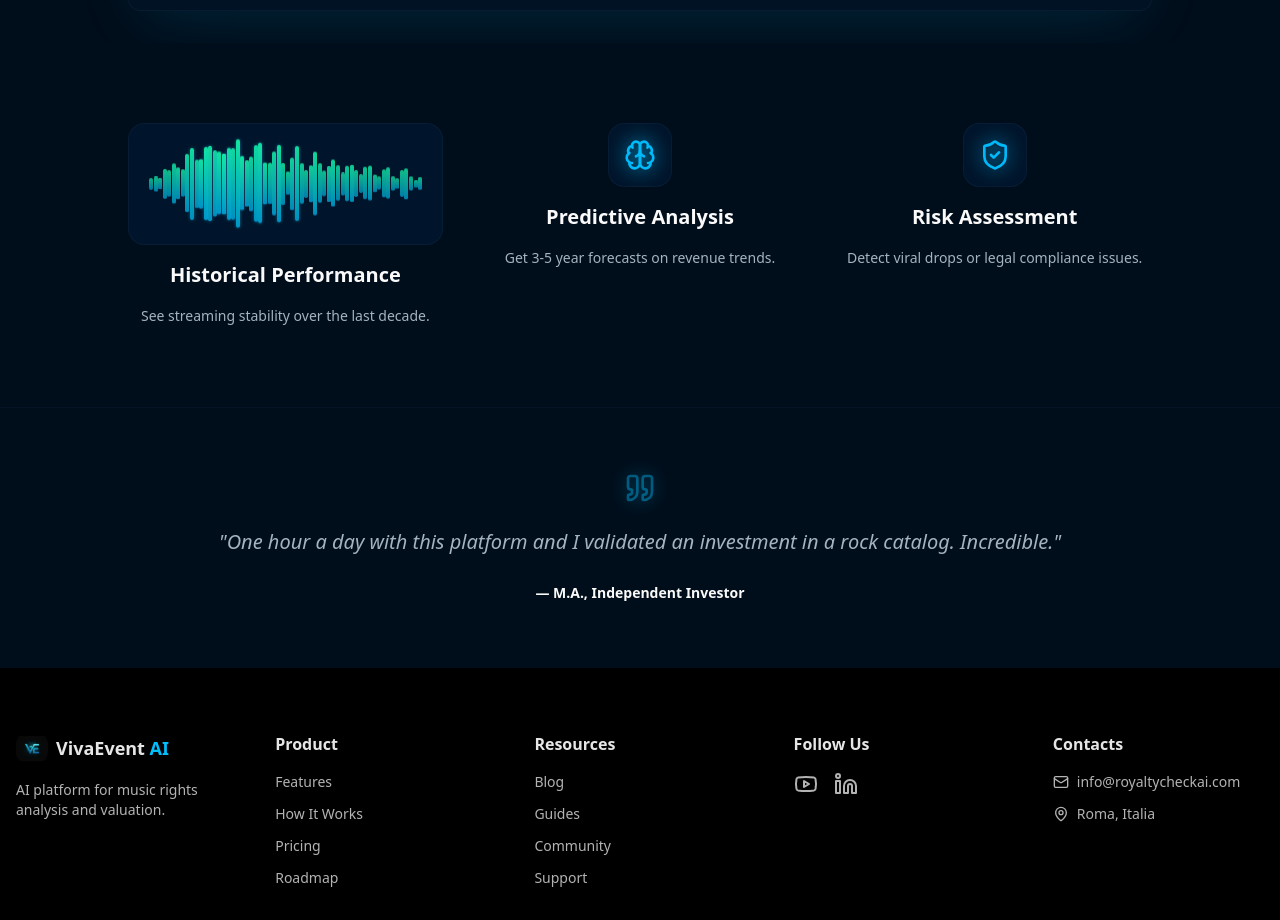
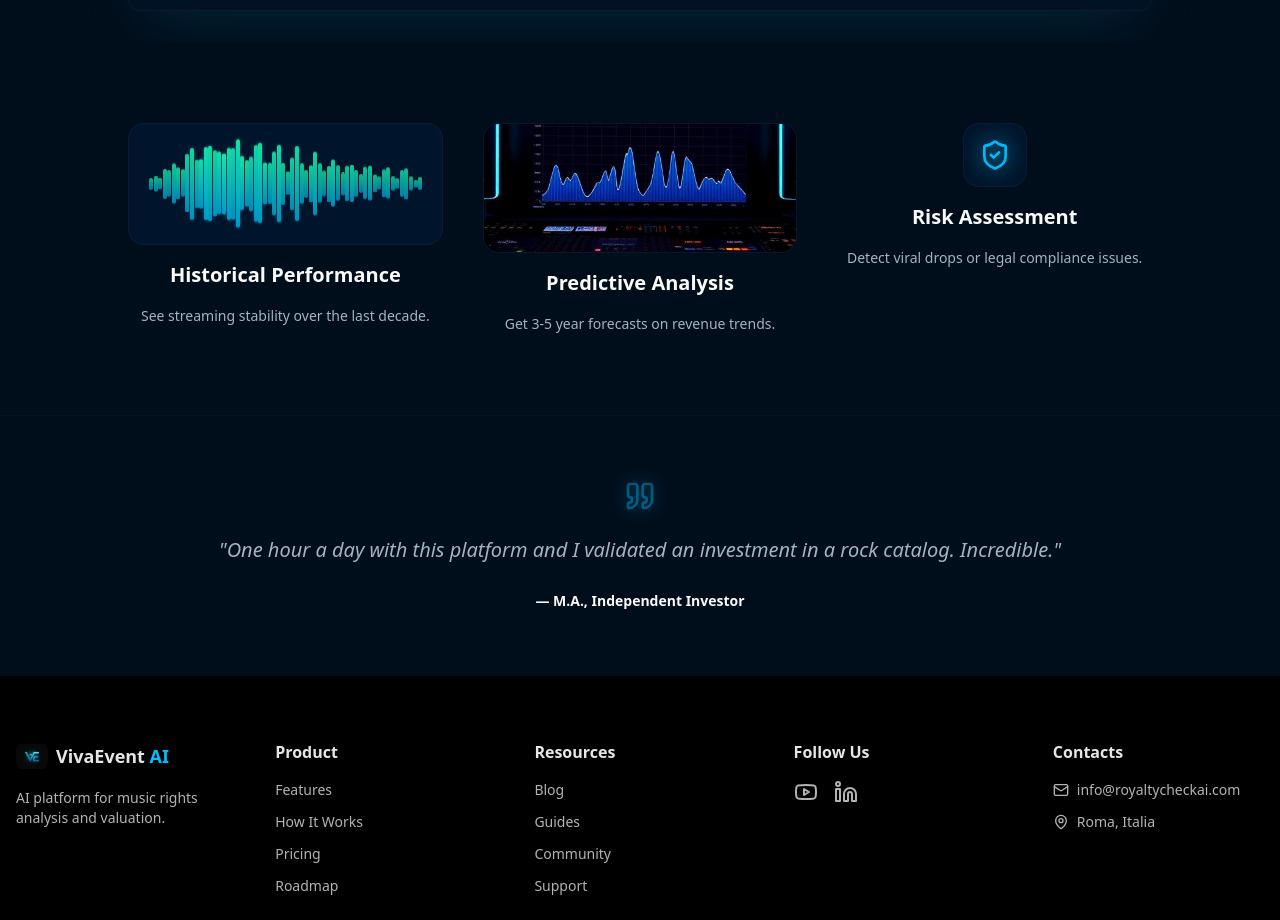
Before and after one commit to wrimmer82/VivaEvent.Analyzer, a React (Vite) app: page / in a window 1280 px wide. Shown: the part 980-1900 px from the top of the page. Built offline with nearby package versions, Linux system fonts and the light colour scheme.

Commit message:
Sostituito icona predittiva
Co-authored-by: wrimmer82 <241472460+wrimmer82@users.noreply.github.com>

```diff
--- a/src/components/Features.tsx
+++ b/src/components/Features.tsx
@@ -1,8 +1,8 @@
-import { Brain, ShieldCheck } from "lucide-react";
+import { ShieldCheck } from "lucide-react";
 import { useI18n } from "@/hooks/useI18n";
+import studioAnalytics from "@/assets/studio-analytics.png";
 
 const Waveform = () => {
-  // Simulated waveform bars like a recording studio DAW
   const bars = [
     12, 25, 18, 35, 28, 45, 55, 40, 65, 75, 60, 85, 95, 80, 70, 90, 100, 85, 75, 95,
     88, 70, 60, 80, 90, 72, 55, 68, 82, 50, 40, 62, 78, 45, 35, 58, 70, 42, 30, 50,
@@ -34,22 +34,20 @@ const Features = () => {
 
   const features = [
     {
-      icon: null as any,
       title: t.features.title1[lang],
       description: t.features.desc1[lang],
-      isWaveform: true,
+      type: 'waveform' as const,
     },
     {
-      icon: Brain,
       title: t.features.title2[lang],
       description: t.features.desc2[lang],
-      isWaveform: false,
+      type: 'studioImage' as const,
     },
     {
       icon: ShieldCheck,
       title: t.features.title3[lang],
       description: t.features.desc3[lang],
-      isWaveform: false,
+      type: 'icon' as const,
     },
   ];
 
@@ -63,29 +61,30 @@ const Features = () => {
       `}</style>
       <div className="container mx-auto px-4">
         <div className="grid md:grid-cols-3 gap-10 max-w-5xl mx-auto">
-          {features.map((feature, index) => {
-            const Icon = feature.icon;
-            return (
+          {features.map((feature, index) => (
             <div key={index} className="flex flex-col items-center text-center space-y-4 group animate-fade-in" style={{ animationDelay: `${index * 0.1}s` }}>
-                {feature.isWaveform ? (
+              {feature.type === 'waveform' && (
                 <div className="w-full rounded-2xl bg-secondary/50 border border-border/30 p-3 group-hover:scale-105 group-hover:border-primary/50 transition-all overflow-hidden">
                   <Waveform />
                 </div>
-                ) : (
+              )}
+              {feature.type === 'studioImage' && (
+                <div className="w-full rounded-2xl border border-border/30 group-hover:scale-105 group-hover:border-primary/50 transition-all overflow-hidden">
+                  <img src={studioAnalytics} alt="Studio di registrazione - Analisi predittiva" className="w-full h-32 object-cover" />
+                </div>
+              )}
+              {feature.type === 'icon' && 'icon' in feature && (
                 <div className="w-16 h-16 rounded-2xl bg-secondary/50 border border-border/30 flex items-center justify-center group-hover:scale-110 group-hover:border-primary/50 transition-all">
-                    <Icon
+                  <feature.icon
                     className="w-8 h-8 text-primary animate-pulse"
-                      style={{
-                        filter: 'drop-shadow(0 0 10px hsl(195, 100%, 50%))',
-                      }}
+                    style={{ filter: 'drop-shadow(0 0 10px hsl(195, 100%, 50%))' }}
                   />
                 </div>
               )}
               <h3 className="text-xl font-bold text-foreground">{feature.title}</h3>
               <p className="text-muted-foreground leading-relaxed text-sm">{feature.description}</p>
             </div>
-            );
-          })}
+          ))}
         </div>
       </div>
     </section>
```
Lines whose indentation alone changed are shown as unchanged.
